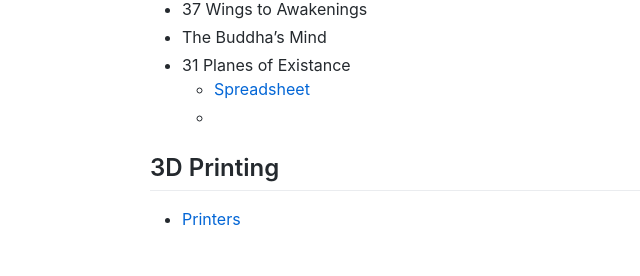
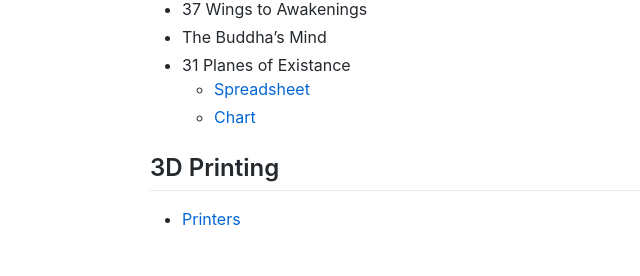
Before and after one commit to cittadhammo/old-personal-website, a Jekyll site: the page built from projects.md, in a window 1280 px wide. Shown: the part 1634-1910 px from the top of the page, without its empty margins (0-640 px from the left). Built offline with Jekyll 4.4.1, drawn with Linux system fonts in a browser that asks for light colours.

Commit message:
Update projects.md

```diff
--- a/projects.md
+++ b/projects.md
@@ -61,7 +61,7 @@ title: Projects
 - The Buddha's Mind
 - 31 Planes of Existance
     - [Spreadsheet](https://docs.google.com/spreadsheets/d/1Ol_zqnCYlKcm5olJX1-MFQKBx9NtAj-9Yg2i1uLMU9g/edit#gid=0)
-    -
+    - [Chart](https://observablehq.com/d/7d76764d2f83a602)
 
 ## 3D Printing
 
```
